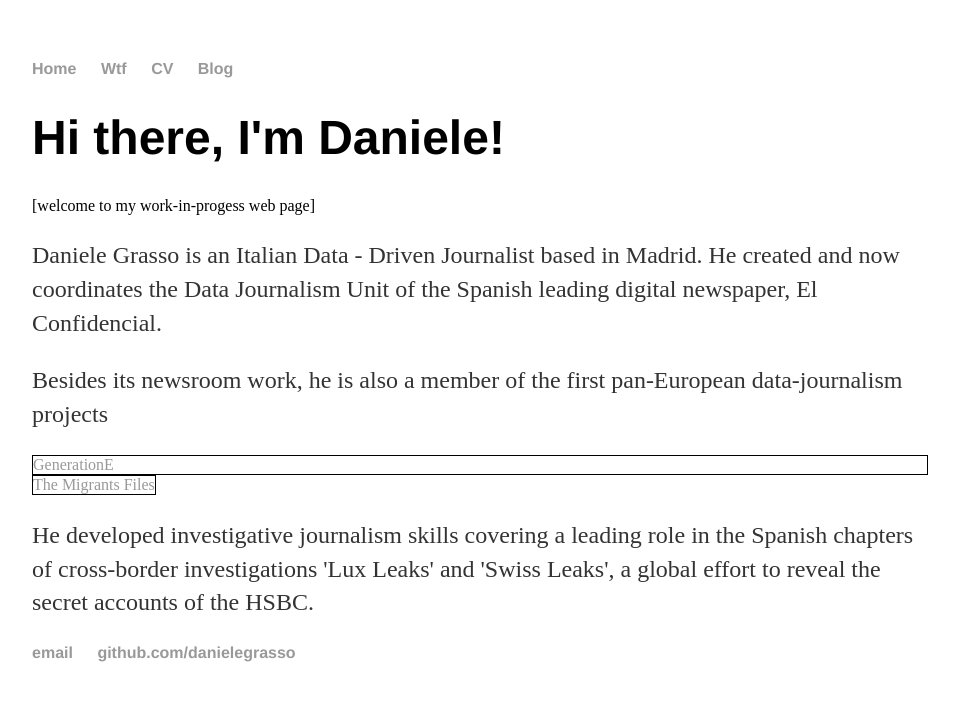
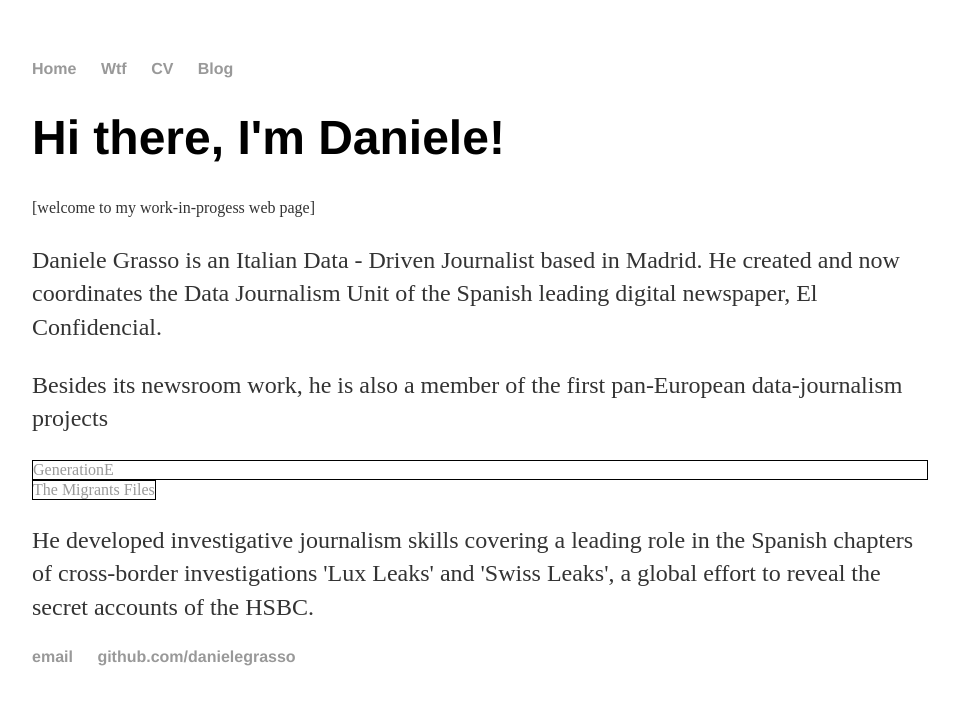
Before and after one commit to danielegrasso/danielegrasso.github.io, a Jekyll site: the page built from index.html, in a window 1280 px wide. Shown: the top 705 px of the page, without its empty margins (160-1119 px from the left). Built offline with Jekyll 4.4.1, drawn with Linux system fonts in a browser that asks for light colours.

Commit message:
Update index.html

```diff
--- a/index.html
+++ b/index.html
@@ -3,7 +3,7 @@
 title: Daniele Grasso, Data Journalist
 ---
 <div class="blurb">
-	<h1>Hi there, I'm Daniele!</h1> <p.sub>[welcome to my work-in-progess web page]</p.sub>
+	<h1>Hi there, I'm Daniele!</h1> <p style="font-size:1em;">[welcome to my work-in-progess web page]</p>
 	<p>Daniele Grasso is an Italian Data - Driven Journalist based in Madrid. He created and now coordinates the Data Journalism Unit of the Spanish leading digital newspaper, El Confidencial.
 
 <p>Besides its newsroom work, he is also a member of the first pan-European data-journalism projects</p>
```
